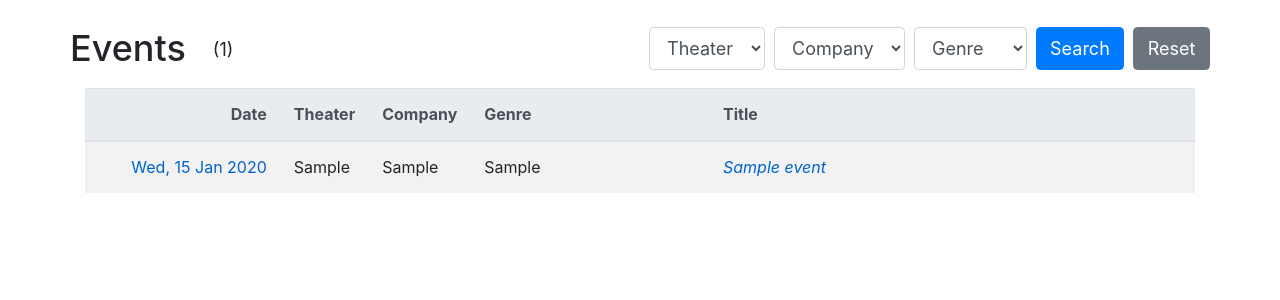
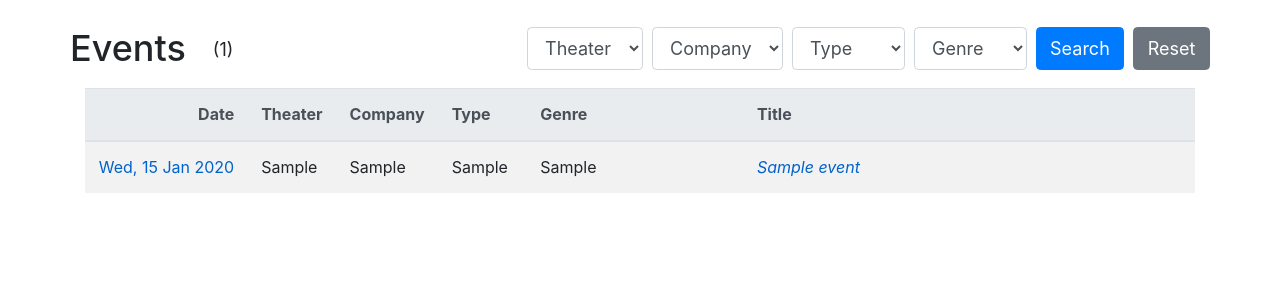
Before and after one commit to dexedge/django-deployment, a Django app: page /events/ in a window 1280 px wide. Shown: the part 67-367 px from the top of the page. Run offline with Django 3.2, Linux system fonts and the light colour scheme; tables that the repository leaves empty hold one stand-in row (Sample ...); some libraries are stand-ins or nearby versions; some web fonts are replaced.

Commit message:
Add event_type search on Events

```diff
--- a/schletter_app/templates/schletter_app/events.html
+++ b/schletter_app/templates/schletter_app/events.html
@@ -20,6 +20,14 @@
         </select>
       </div>
       <div class="form-group ml-2">
+        <select id="event_type" name="event_type" class="form-control" type="text">
+          <option value="">Type</option>
+          {% for event_type in event_types %}
+            <option value="{{event_type}}">{{event_type}}</option>
+          {% endfor %}
+        </select>
+      </div>
+      <div class="form-group ml-2">
         <select id="genre" name="genre" class="form-control" type="text">
           <option value="">Genre</option>
           {% for genre in genres %}
@@ -37,11 +45,12 @@
   <table class="table table-striped">
     <thead class="thead-light">
       <tr>
-        <th class="text-right" style="width: 18%">Date</td>
-        <th style="width: 7%">Theater</td>
-        <th style="width: 8%">Company</td>
-        <th style="width: 22%">Genre</td>
-        <th style="width: 45%">Title</td>
+        <th class="text-right" style="width: 15%">Date</th>
+        <th style="width: 7%">Theater</th>
+        <th style="width: 8%">Company</th>
+        <th style="width: 8%">Type</th>
+        <th style="width: 20%">Genre</th>
+        <th style="width: 42%">Title</th>
       </tr>
     </thead>
     {% for event in events %}
@@ -51,6 +60,7 @@
         </td>
         <td>{{ event.theater }}</td>
         <td>{{ event.company }}</td>
+        <td>{{ event.event_type }}</td>
         <td>{{ event.work_set.all.first.genre }}</td>
         {% with event.work_set.all.first as work %}
           {% if event.event_type == "closed" or not work %}
--- a/schletter_app/templates/schletter_app/index.html
+++ b/schletter_app/templates/schletter_app/index.html
@@ -6,7 +6,7 @@
   </script>
 
   <div class="jumbotron">
-    <h2>Events in the Burgtheater and Kärntnertortheater, 1781–1782</h2>
+    <h2>The Burgtheater and the Kärntnertortheater, 1781–1782</h2>
     <h4>David Black &#38; Dexter Edge</h4>
     <br>
     <p>Based on Salomo Friedrich Schletter's calendars for 1781 and 1782</p>
--- a/schletter_app/views.py
+++ b/schletter_app/views.py
@@ -29,6 +29,7 @@ class EventList(ListView):
     template_name = 'schletter_app/events.html'
     extra_context = {
         'companies': Event.objects.all().order_by('company').values_list('company', flat=True).distinct(),
+        'event_types': Event.objects.all().order_by('event_type').values_list('event_type', flat=True).distinct(),
         'genres': Work.objects.all().order_by('genre').values_list('genre', flat=True).distinct()
         }
 
@@ -36,11 +37,14 @@ class EventList(ListView):
         qs = Event.objects.all()
         theater = self.request.GET.get('theater')
         company = self.request.GET.get('company')
+        event_type = self.request.GET.get('event_type')
         genre = self.request.GET.get('genre')
         if theater is not None and theater != "":
             qs = qs.filter(theater=theater)
         if company is not None and company != "":
             qs = qs.filter(company=company)
+        if event_type is not None and event_type != "":
+            qs = qs.filter(event_type=event_type)
         if genre is not None and genre != "":
             qs = qs.filter(work__genre=genre)
         return qs
```
